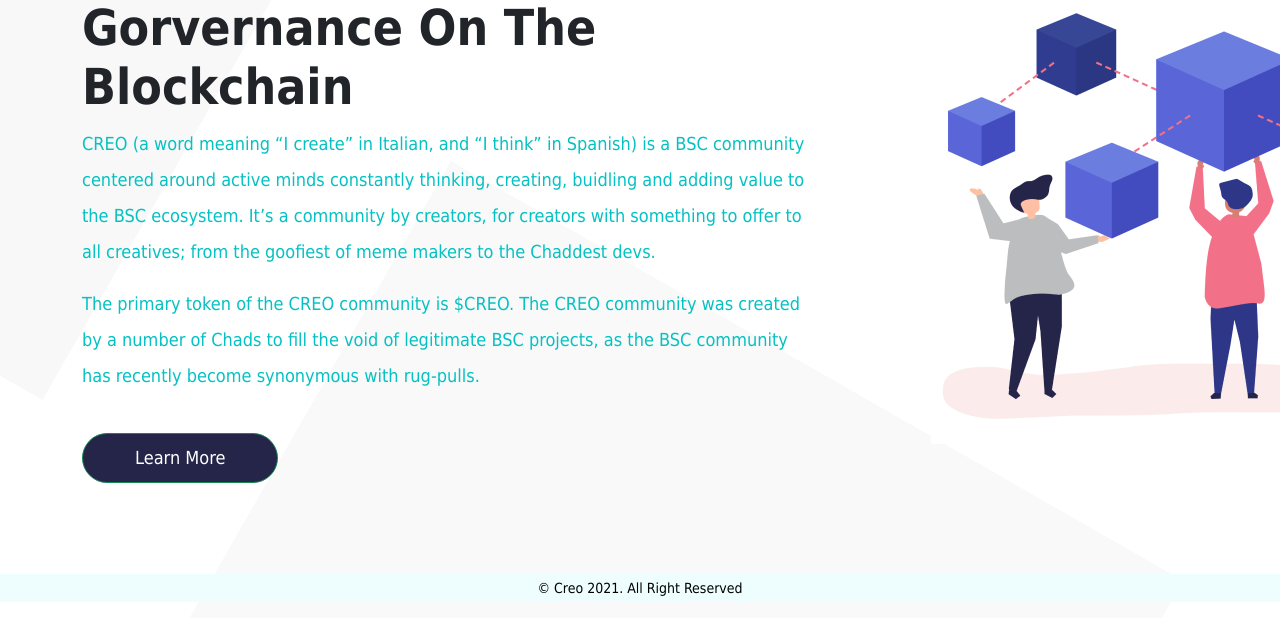
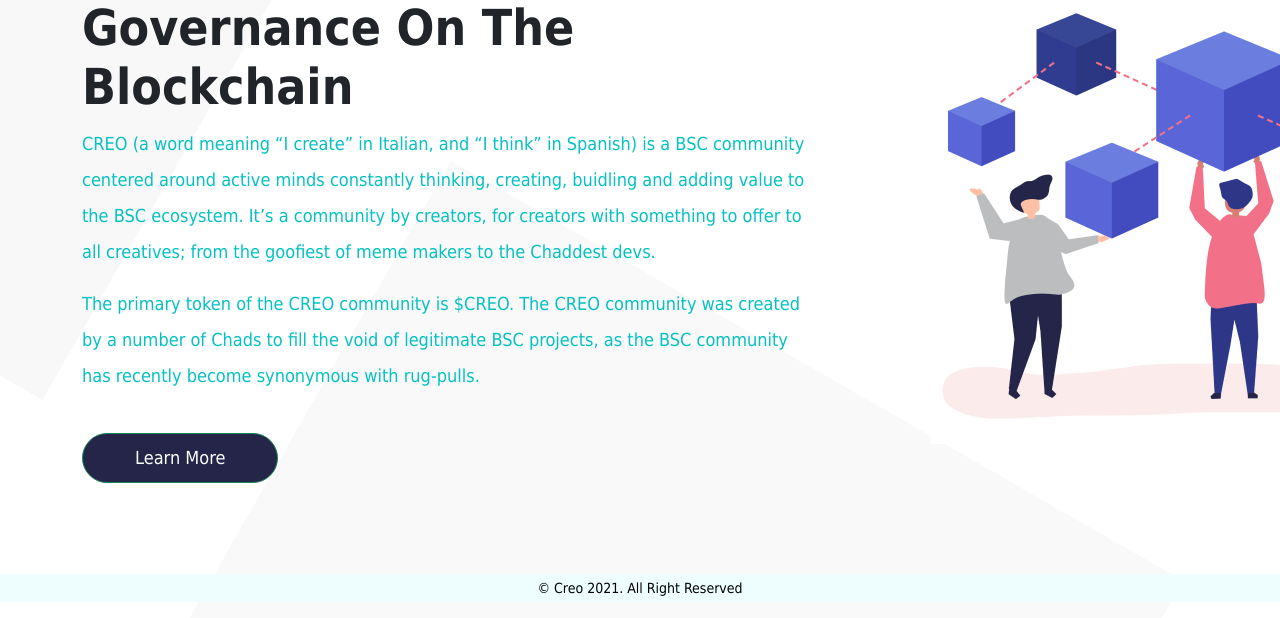
Before and after one commit to depecode/creo, a plain HTML site: page index.html in a window 1280 px wide. Shown: the part 220-838 px from the top of the page. Drawn offline with nearby package versions, Linux system fonts and the light colour scheme; some icons are missing.

Commit message:
- update contents.

```diff
--- a/index.html
+++ b/index.html
@@ -60,7 +60,7 @@
       <div class="col-md-8 col-xs-12">
         <h2 class="creo-header">
           A <span>Community</span>
-          Redefining Gorvernance
+          Redefining Governance
           On The Blockchain
         </h2>
         <p>
```
